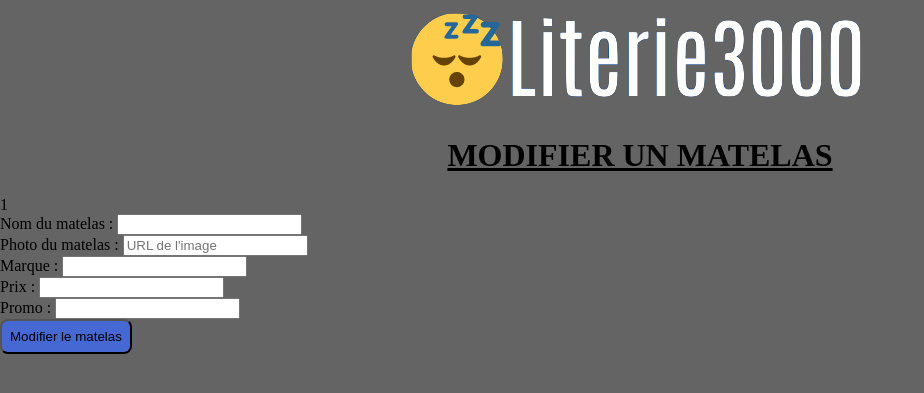
After one commit to JeremyDejonghe/literie3000, a PHP site: page /literie3000/update_matelas.php?id=1 in a window 1280 px wide. The commit adds this page. Shown: the top 393 px of the page, without its empty margins (0-924 px from the left). Run offline with PHP 8.4, Linux system fonts and the light colour scheme.

Commit message:
update crée et fonctiennelle

```diff
--- a/matelas.php
+++ b/matelas.php
@@ -22,6 +22,10 @@ include("./tpl/header.php");
 
 <h1><?= $data["nom"] ?></h1>
 
+<a href="http://localhost/literie3000/update_matelas.php?id=<?= $data["id"] ?>">
+    <div class="btn">Modifier un Matelas</div>
+</a>
+
 <?php
 if ($find) {
 ?>
--- /dev/null
+++ b/update_matelas.php
@@ -0,0 +1,84 @@
+<?php
+include("tpl/header.php");
+$id = trim(strip_tags($_GET["id"]));
+if (!empty($_POST)) {
+    $nom = trim(strip_tags($_POST["nom"]));
+    $marque = trim(strip_tags($_POST["marque"]));
+    $image = trim(strip_tags($_POST["image"]));
+    $prix = trim(strip_tags($_POST["prix"]));
+    $promo = trim(strip_tags($_POST["promo"]));
+
+    $errors = [];
+
+    if (empty($nom)) {
+        $errors["nom"] = "Le nom de la recette est obligatoire";
+    }
+
+    if (!filter_var($image, FILTER_VALIDATE_URL)) {
+        $errors["image"] = "L'url de l'image est invalidé";
+    }
+
+    if (empty($errors)) {
+        $dsn = "mysql:host=localhost;dbname=literie3000";
+        $db = new PDO($dsn, "root", "");
+
+        $query = $db->prepare("UPDATE matelas SET nom = :nom, image = :image, marque = :marque, prix = :prix, promo = :promo WHERE id = :id");
+        $query->bindParam(":id", $id, PDO::PARAM_INT);
+        $query->bindParam(":nom", $nom);
+        $query->bindParam(":image", $image);
+        $query->bindParam(":marque", $marque);
+        $query->bindParam(":prix", $prix, PDO::PARAM_INT);
+        $query->bindParam(":promo", $promo, PDO::PARAM_INT);
+        if ($query->execute()) {
+            header("Location: index.php");
+        }
+    }
+}
+?>
+<h1>Modifier un matelas</h1>
+
+<?= $id ?>
+
+<form action="" method="post">
+    <div class="form-group">
+        <label for="inputName">Nom du matelas :</label>
+        <input type="text" name="nom" id="inputName" value="<?= isset($nom) ? $nom : "" ?>">
+        <?php
+        if (isset($errors["nom"])) {
+            echo "<span class=\"info-error\">{$errors["nom"]}</span>";
+        }
+        ?>
+    </div>
+
+    <div class="form-group">
+        <label for="inputPicture">Photo du matelas :</label>
+        <input type="text" name="image" id="inputPicture" placeholder="URL de l'image" value="<?= isset($image) ? $image : "" ?>">
+        <?php
+        if (isset($errors["image"])) {
+            echo "<span class=\"info-error\">{$errors["image"]}</span>";
+        }
+        ?>
+    </div>
+
+    <div class="form-group">
+        <label for="inputMarque">Marque :</label>
+        <input type="text" name="marque" id="inputMarque" value="<?= isset($marque) ? $marque : "" ?>">
+    </div>
+
+    <div class="form-group">
+        <label for="inputPrice">Prix :</label>
+        <input type="number" name="prix" id="inputPrice" value="<?= isset($prix) ? $prix : "" ?>">
+    </div>
+
+    <div class="form-group">
+        <label for="inputPromo">Promo :</label>
+        <input type="number" name="promo" id="inputPromo" value="<?= isset($promo) ? $promo : "" ?>">
+    </div>
+
+    <input class="btn" type="submit" value="Modifier le matelas">
+</form>
+
+
+<?php
+include("tpl/footer.php");
+?>
```
